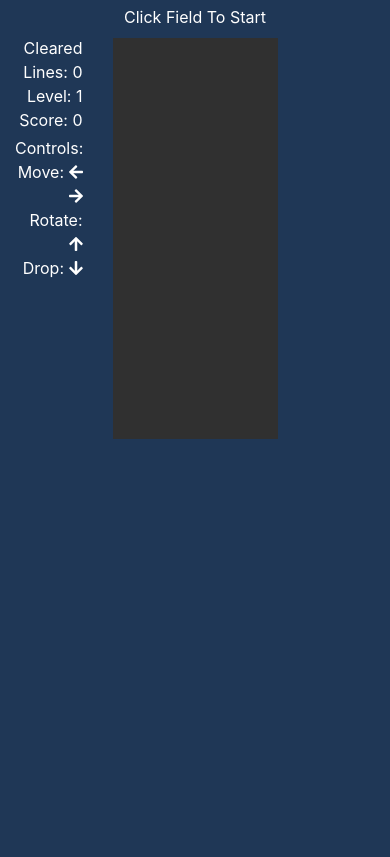
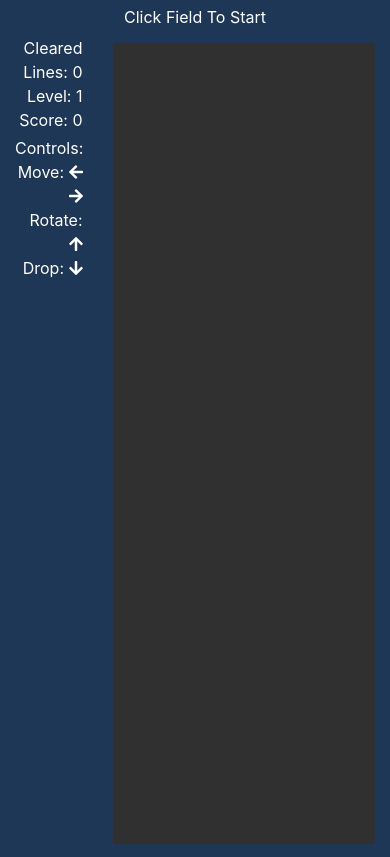
Before and after one commit to alexandertippmann/Tetris, a plain HTML site: page index.html in a window 390 px wide. Shown: the part 97-954 px from the top of the page. Before the commit the page ends 844 px from the top, so only its background shows below. Drawn offline with nearby package versions, Linux system fonts and the light colour scheme.

Commit message:
testing mobile stuff

```diff
--- a/index.html
+++ b/index.html
@@ -15,7 +15,7 @@
 	<span class="context-message">Click Field To Start</span>
 	<div class="container-fluid">
 		<div class="row ">
-			<div class="col-3">
+			<div class="col-sm-3 col-3">
 				<div class="side-content">
 					<span class="side-content-text ">Cleared Lines: </span>
 					<span class="side-content-text cleared-lines-points">0 </span>
@@ -40,7 +40,7 @@
 					</div>
 				</div>
 			</div>
-			<div class="col-6">
+			<div class="col-sm-6 col-9">
 				<table>
 					<tr>
 						<td x="0" y="0"></td>
@@ -284,7 +284,7 @@
 					</tr>
 				</table>
 			</div>
-			<div class="col-3">
+			<div class="col-sm-3">
 
 			</div>
 		</div>
--- a/styles.css
+++ b/styles.css
@@ -30,3 +30,14 @@ table{
 .control-text{
   margin-top:3%;
 }
+
+@media (max-width:576px){
+  td {
+    background-color: #303030;
+    width:40px;
+    height:40px;
+    border-width: 1px;
+    border-style: solid;
+    border-color:#303030;
+  }
+}
```
